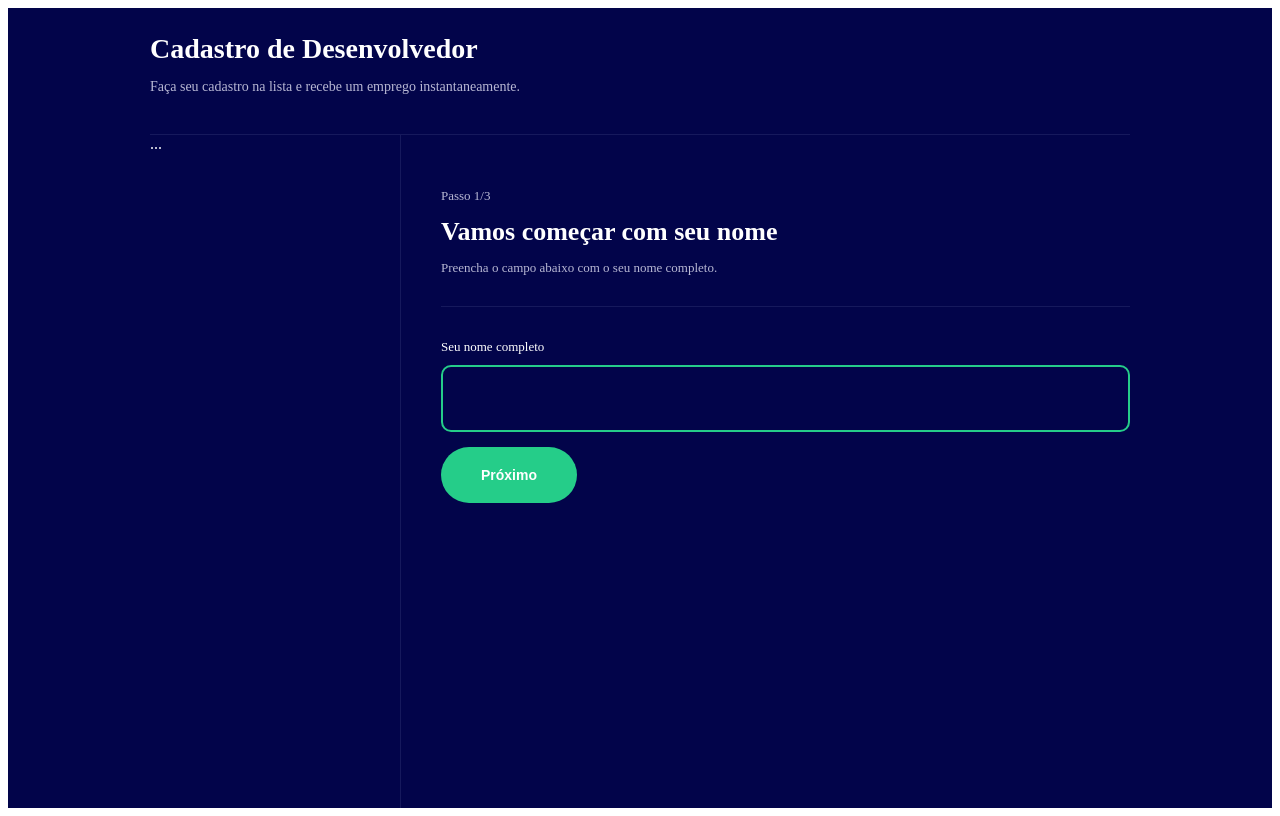
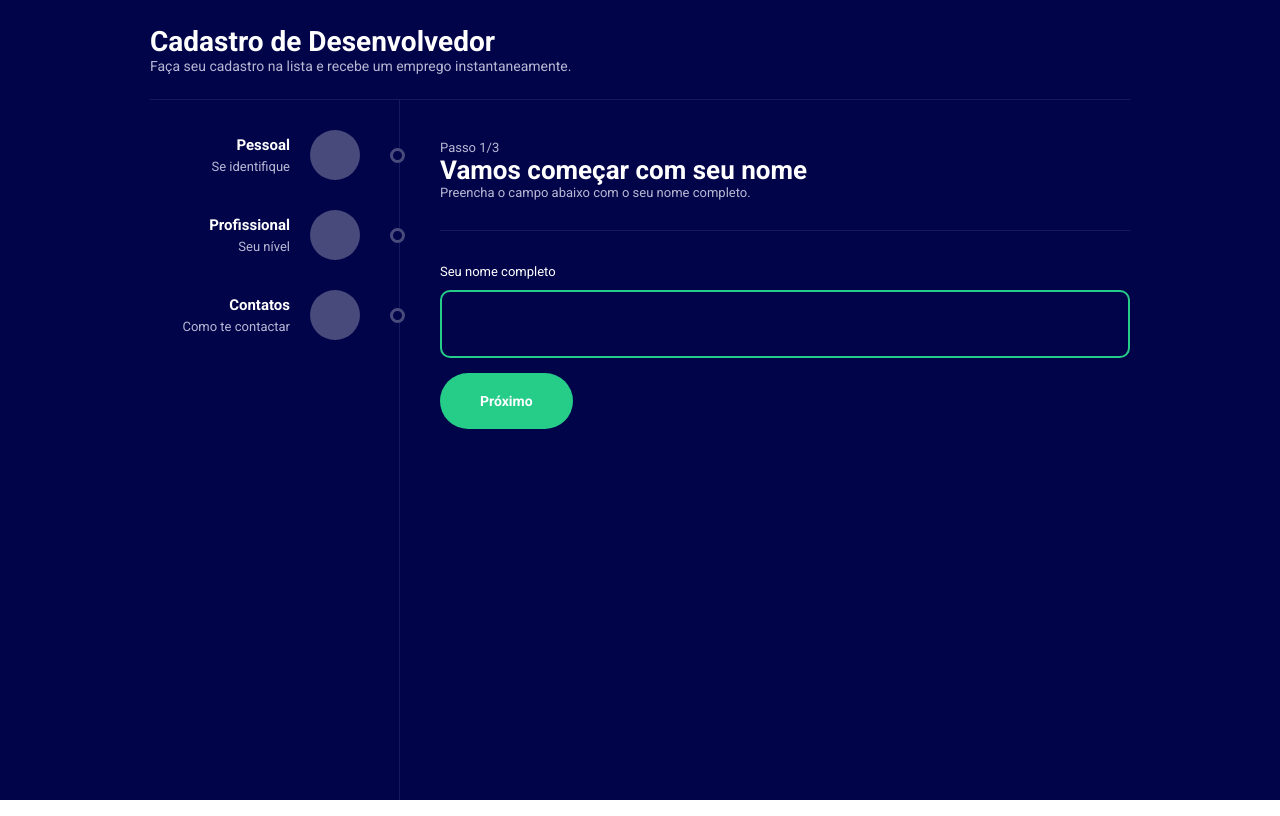
Before and after one commit to ederbiason/multiform, a React (Create React App) app: page / in a window 1280 px wide. Built offline with nearby package versions, Linux system fonts and the light colour scheme.

Commit message:
Sidebar item

```diff
--- a/src/App.tsx
+++ b/src/App.tsx
@@ -2,10 +2,16 @@
 
 import { FormProvider } from './contexts/FormContext'
 
+import { GlobalStyle } from './styles/GlobalStyles';
+
 export function App() {
   return (
-    <FormProvider>
-      <Router />
-    </FormProvider>
+    <>
+      <FormProvider>
+        <Router />
+
+        <GlobalStyle/>
+      </FormProvider>
+    </>
   )
 }
--- /dev/null
+++ b/src/components/SidebarItem/index.tsx
@@ -0,0 +1,28 @@
+import { Link } from 'react-router-dom';
+import * as C from './styles';
+
+type Props = {
+    title: string;
+    description: string;
+    icon: string;
+    path: string;
+}
+
+export function SidebarItem({ title, description, icon, path}: Props) {
+    return (
+        <C.Container>
+            <Link to={path}>
+                <C.Info>
+                    <C.Title>{title}</C.Title>
+                    <C.Description>{description}</C.Description>
+                </C.Info>
+
+                <C.IconArea>
+
+                </C.IconArea>
+
+                <C.Point></C.Point>
+            </Link>
+        </C.Container>
+    )
+}
--- /dev/null
+++ b/src/components/SidebarItem/styles.ts
@@ -0,0 +1,51 @@
+import styled from "styled-components"
+
+export const Container = styled.div`
+    margin: 30px 0;
+    cursor: pointer;
+
+    a {
+        display: flex;
+        align-items: center;
+        text-decoration: none;
+    }
+`
+
+export const Info = styled.div`
+    flex: 1;
+    margin-right: 20px;
+`
+
+export const Title = styled.div`
+    text-align: right;
+    font-weight: bold;
+    margin-bottom: 5px;
+    font-size: 15px;
+    color: #fff;
+`
+
+export const Description = styled.div`
+    text-align: right;
+    font-size: 13px;
+    color: #B8B8D4;
+`
+
+export const IconArea = styled.div`
+    width: 50px;
+    height: 50px;
+    border-radius: 50%;
+    background-color: #494a7c;
+    display: flex;
+    align-items: center;
+    justify-content: center;
+`
+
+export const Point = styled.div`
+    width: 15px;
+    height: 15px;
+    border: 3px solid #494A7C;
+    border-radius: 50%;
+    margin-left: 30px;
+    margin-right: -6px;
+    background-color: #02044A;
+`
--- a/src/components/Theme/index.tsx
+++ b/src/components/Theme/index.tsx
@@ -2,6 +2,7 @@
 import * as C from './styles';
 
 import { Header } from '../Header'
+import { SidebarItem } from '../SidebarItem';
 
 type Props = {
     children: ReactNode;
@@ -15,7 +16,26 @@
 
                 <C.Steps>
                     <C.Sidebar>
-                        ...
+                        <SidebarItem
+                            title="Pessoal"
+                            description="Se identifique"
+                            icon="profile"
+                            path="/"
+                        />
+
+                        <SidebarItem
+                            title="Profissional"
+                            description="Seu nível"
+                            icon="book"
+                            path="/step2"
+                        />
+
+                        <SidebarItem
+                            title="Contatos"
+                            description="Como te contactar"
+                            icon="mail"
+                            path="/step2"
+                        />
                     </C.Sidebar>
 
                     <C.Page>
--- /dev/null
+++ b/src/styles/GlobalStyles.ts
@@ -0,0 +1,13 @@
+import { createGlobalStyle } from 'styled-components';
+
+export const GlobalStyle = createGlobalStyle`
+    * {
+        margin: 0;
+        padding: 0;
+        box-sizing: border-box;
+    }
+
+    *, input, button {
+        font-family: 'Roboto', sans-serif;
+    }
+`
```
